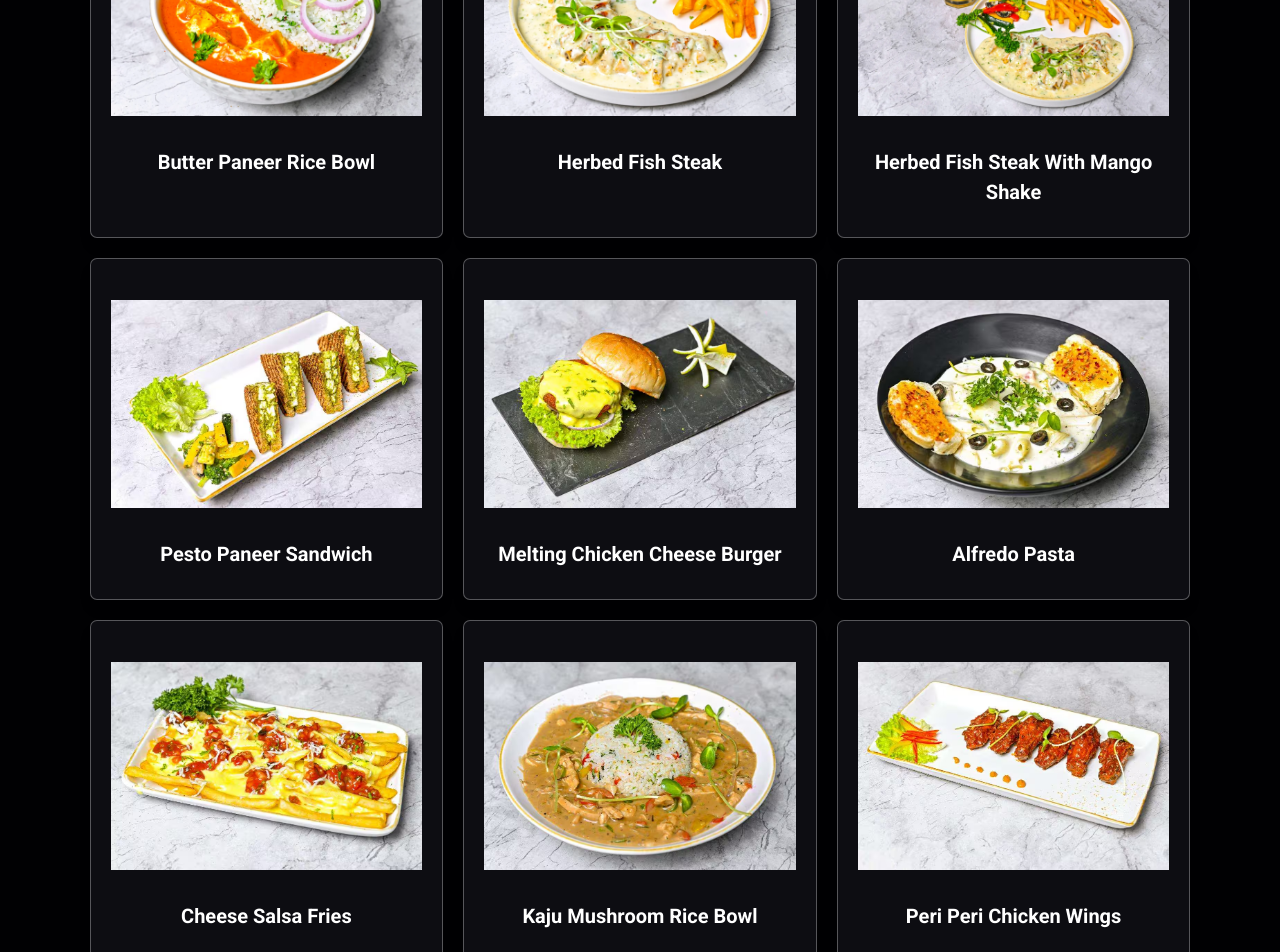
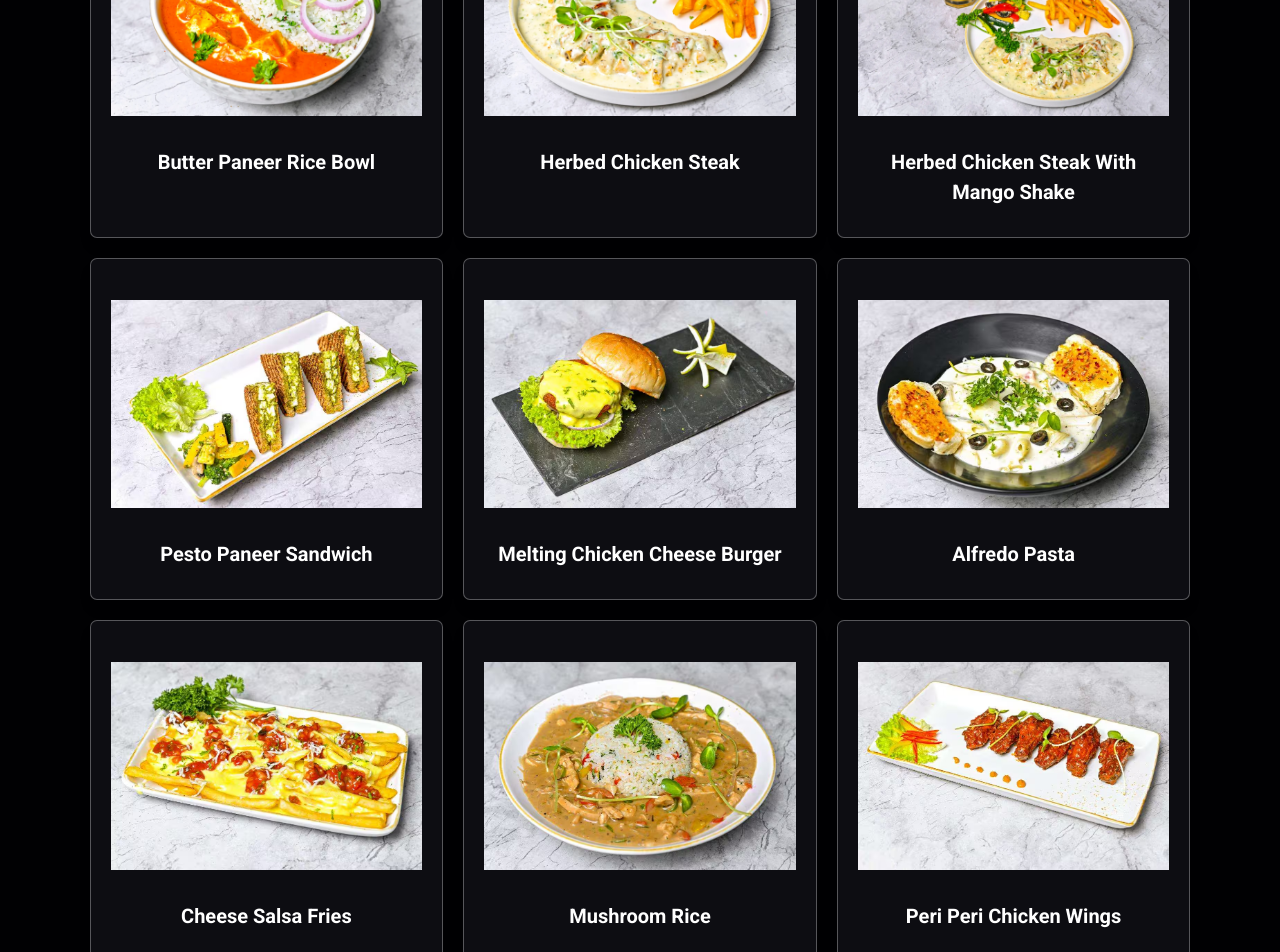
Before and after one commit to Shadow-Mo/nosh-cafe, a Next.js app: page / in a window 1280 px wide. Shown: the part 1820-2772 px from the top of the page. Built offline with nearby package versions, Linux system fonts and the light colour scheme.

Commit message:
name changes and menu open on new tab

```diff
--- a/src/components/sections/HomeSection.tsx
+++ b/src/components/sections/HomeSection.tsx
@@ -13,7 +13,9 @@ const HomeSection = () => {
         <p className="text-[1.6rem] sm:text-[1.8rem] md:text-[2rem] font-light leading-[1.6] sm:leading-[1.8] py-[0.8rem] md:py-[1rem] text-[#eee] max-w-[45rem] animate-slideInRight">
           Experience premium coffee and cozy ambiance at Nosh Cafe. Our artisanal brews and delicious treats will elevate your coffee experience.
         </p>
-        <Link href="https://drive.google.com/file/d/1pbDqZx_O3lWEpNvymUBJeQS9gjdPnbBp/view?usp=drive_link" className="mt-[1.5rem] md:mt-[2rem] inline-block py-[1rem] md:py-[1.2rem] px-[2.5rem] md:px-[3.5rem] text-[1.5rem] md:text-[1.7rem] text-white bg-[#d3ad7f] hover:tracking-[0.2rem] transition-all rounded-md shadow-lg hover:shadow-xl hover:bg-[#c29c6d] animate-fadeIn delay-300 uppercase font-medium">
+        <Link href="https://drive.google.com/file/d/1pbDqZx_O3lWEpNvymUBJeQS9gjdPnbBp/view?usp=drive_link" className="mt-[1.5rem] md:mt-[2rem] inline-block py-[1rem] md:py-[1.2rem] px-[2.5rem] md:px-[3.5rem] text-[1.5rem] md:text-[1.7rem] text-white bg-[#d3ad7f] hover:tracking-[0.2rem] transition-all rounded-md shadow-lg hover:shadow-xl hover:bg-[#c29c6d] animate-fadeIn delay-300 uppercase font-medium"
+          target="_blank" rel="noopener noreferrer"
+        >
           VIEW MENU
         </Link>
       </div>
--- a/src/components/sections/MenuSection.tsx
+++ b/src/components/sections/MenuSection.tsx
@@ -9,11 +9,11 @@ const MenuSection = () => {
       image: '/images/nosh2.webp'
     },
     {
-      item: 'Herbed fish steak',
+      item: 'Herbed Chicken Steak',
       image: '/images/nosh3.webp'
     },
     {
-      item: 'Herbed fish steak with Mango shake',
+      item: 'Herbed Chicken Steak with Mango shake',
       image: '/images/nosh4.webp'
     },
     {
@@ -33,7 +33,7 @@ const MenuSection = () => {
       image: '/images/nosh6.jpg'
     },
     {
-      item: 'Kaju Mushroom Rice Bowl',
+      item: 'Mushroom Rice',
       image: '/images/nosh7.jpg'
     },
     {
```
